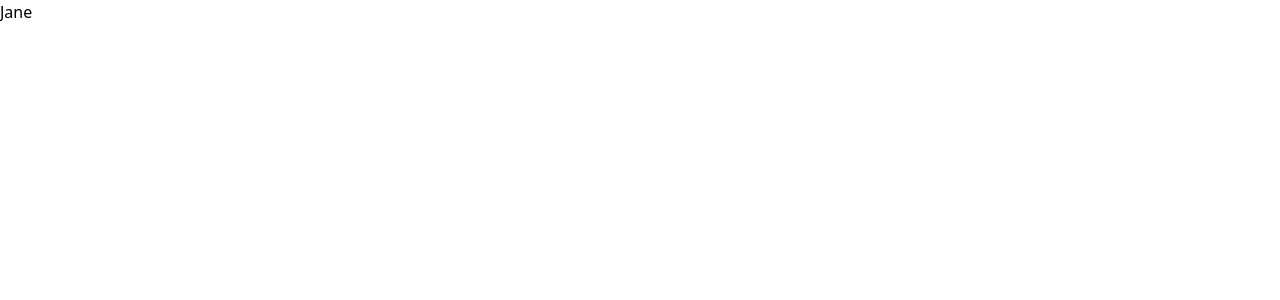
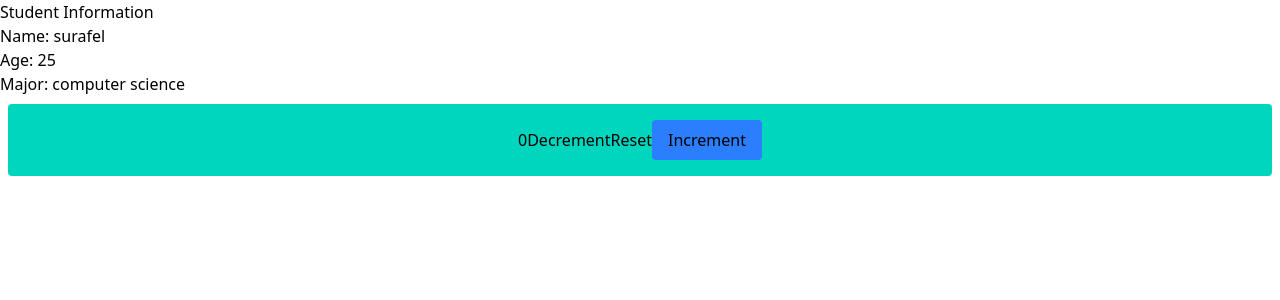
Before and after one commit to abyssiniatech/react-vite-project, a React (Vite) app: page / in a window 1280 px wide. Shown: the top 300 px of the page. Built offline with nearby package versions, Linux system fonts and the light colour scheme.

Commit message:
usestate hook in ts

```diff
--- a/src/App.tsx
+++ b/src/App.tsx
@@ -1,10 +1,17 @@
-import Class1 from "./Components/Class1"
 
+import Props from "./Components/React/props"
+import Usestate from "./Components/Usestate"
 
 const App = () => {
   return (
     <div>
-       <Class1 />
+      <Props
+      name="surafel"
+      age={25}
+      major="computer science"
+
+      />
+      <Usestate />
     </div>
   )
 }
--- /dev/null
+++ b/src/Components/React/Usestate.tsx
@@ -0,0 +1,12 @@
+
+const Usestate = () => {
+  return (
+    <div>
+            <button>Decrement</button>
+            <button>Reset</button>
+            <button>Increment</button>
+    </div>
+  )
+}
+
+export default Usestate
--- /dev/null
+++ b/src/Components/React/props.tsx
@@ -0,0 +1,20 @@
+type studentProps = {
+name:string,
+age:number,
+major:string,
+}
+
+const props = (props: studentProps) => {
+  return (
+    <div>
+      <h2>Student Information</h2>
+      <ul>
+        <li>Name: {props.name}</li>
+        <li>Age: {props.age}</li>
+        <li>Major: {props.major}</li>
+      </ul>
+    </div>
+  )
+}
+
+export default props
```
